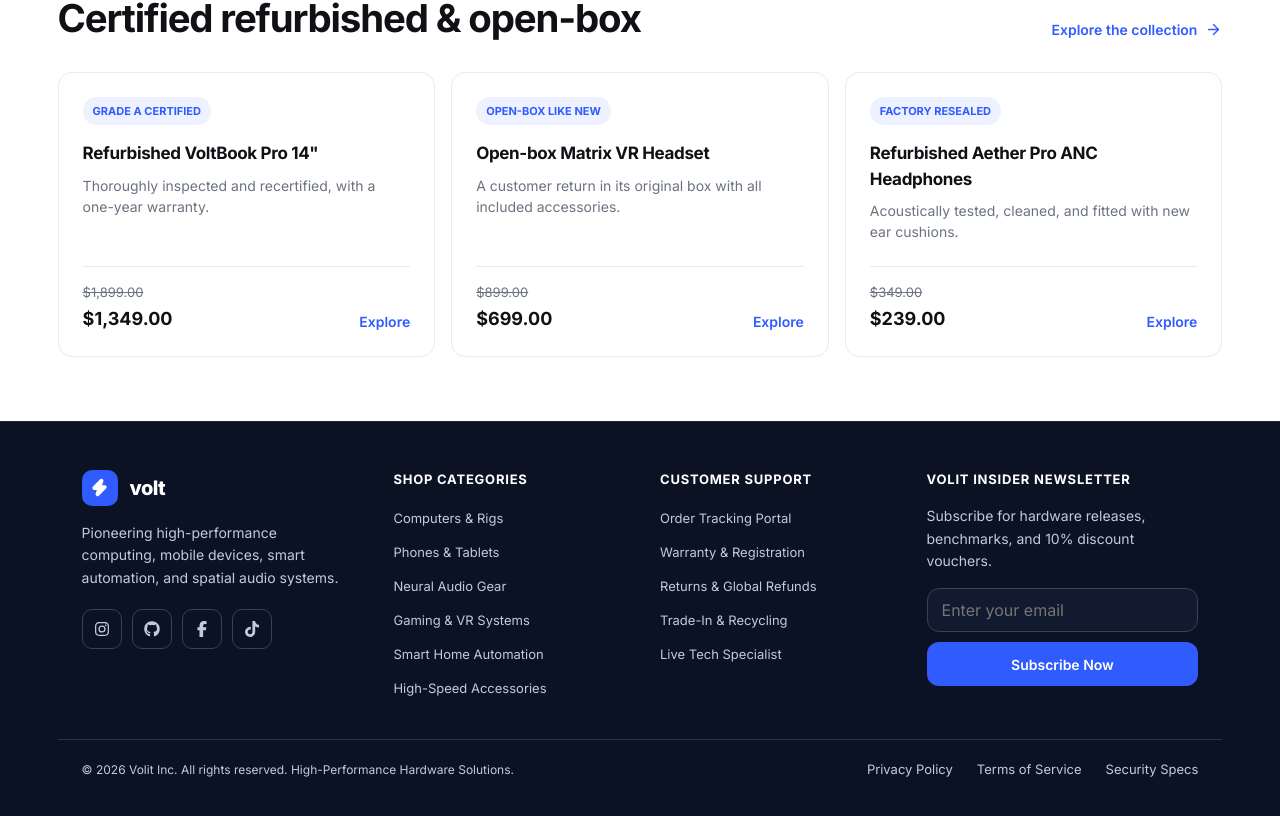
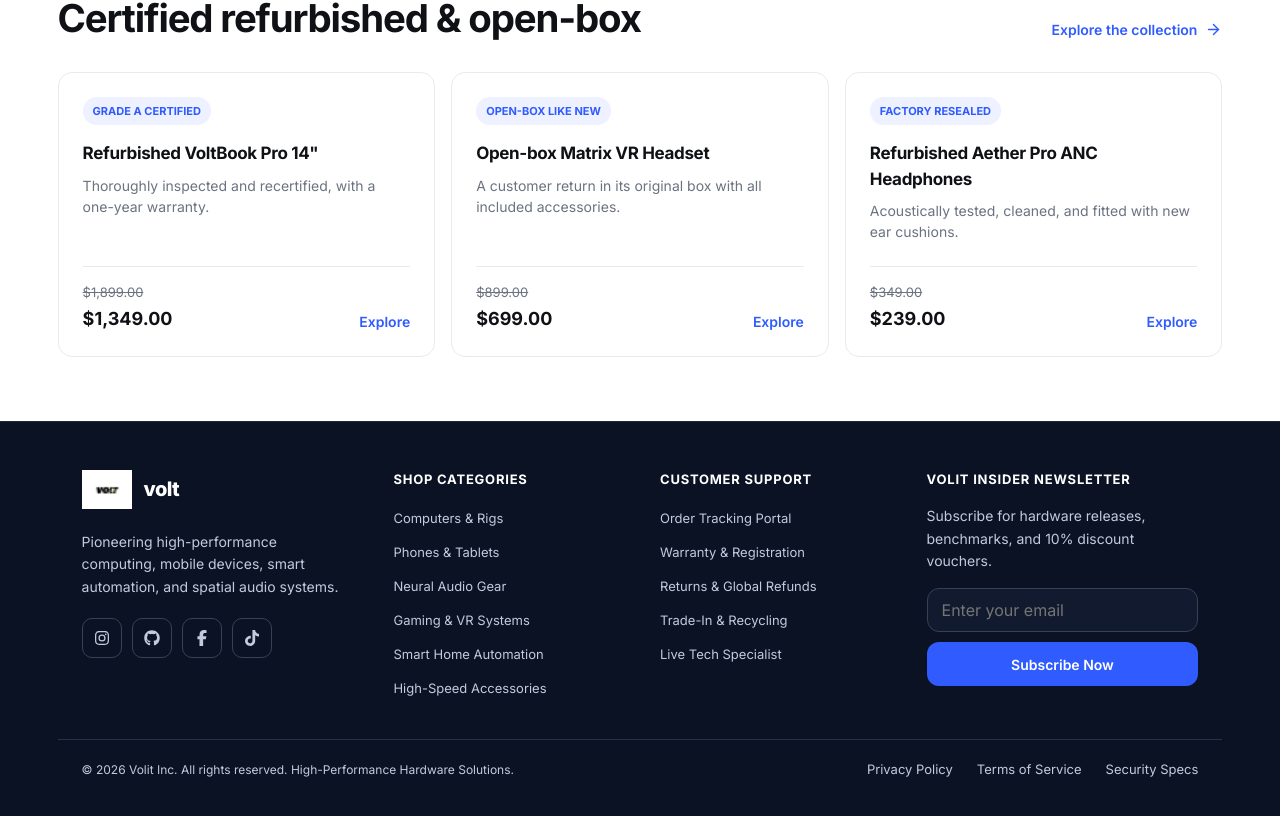
Before and after one commit to Yangggg-Coding/Tech-Storee, a React (Vite) app: page / in a window 1280 px wide. Shown: the part 3175-3991 px from the top of the page. Built offline with nearby package versions, Linux system fonts and the light colour scheme.

Commit message:
update footer

```diff
--- a/src/components/layout/Footer.jsx
+++ b/src/components/layout/Footer.jsx
@@ -32,8 +32,8 @@ export default function Footer() {
       <div className="site-footer_main">
         <section className="site-footer_brand">
           <Link className="site-footer_logo" to="/" aria-label="Volit home">
-            <span className="site-footer_logo-mark">
-              <Zap size={19} fill="currentColor" />
+            <span>
+              <img src="../../../public/images/hero/logo.jpg" width={50} />
             </span>
             <span>volt</span>
           </Link>
```
